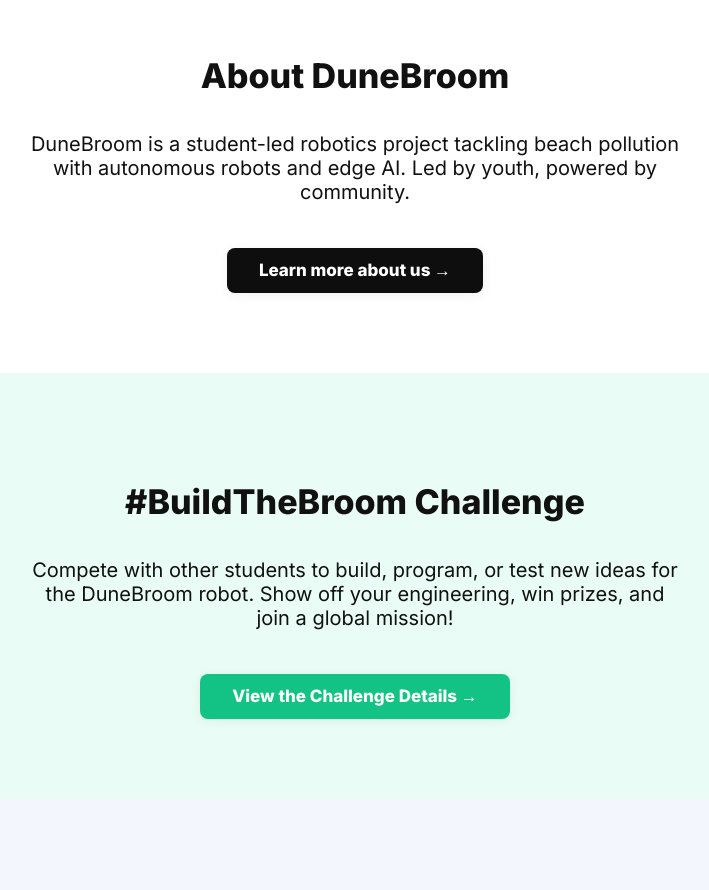
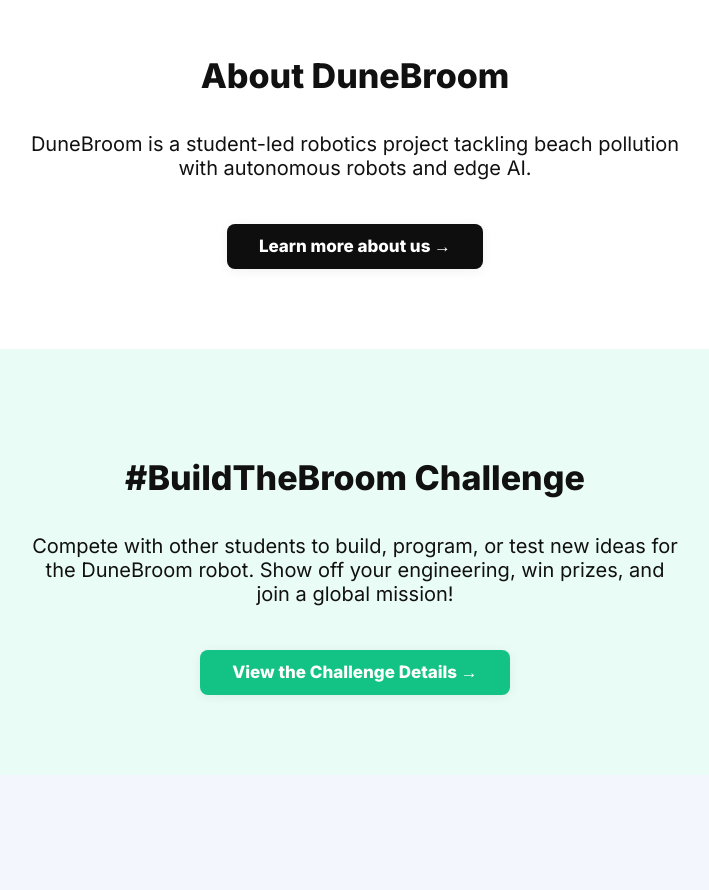
Before and after one commit to groverneev/DuneBroom_Website, a Next.js app: page / in a window 1280 px wide. Shown: the part 800-1690 px from the top of the page, without its empty margins (285-994 px from the left). Built offline with nearby package versions, Linux system fonts and the light colour scheme.

Commit message:
idk_what_to_write

```diff
--- a/app/page.tsx
+++ b/app/page.tsx
@@ -46,7 +46,7 @@ export default function Home() {
       }}>
         <h2 style={{ fontSize: 34, fontWeight: 700, marginBottom: 16 }}>About DuneBroom</h2>
         <p style={{ fontSize: 20, maxWidth: 650, textAlign: 'center' }}>
-          DuneBroom is a student-led robotics project tackling beach pollution with autonomous robots and edge AI. Led by youth, powered by community.
+          DuneBroom is a student-led robotics project tackling beach pollution with autonomous robots and edge AI.
         </p>
 <a href="/about" style={{
   marginTop: 24,
```
